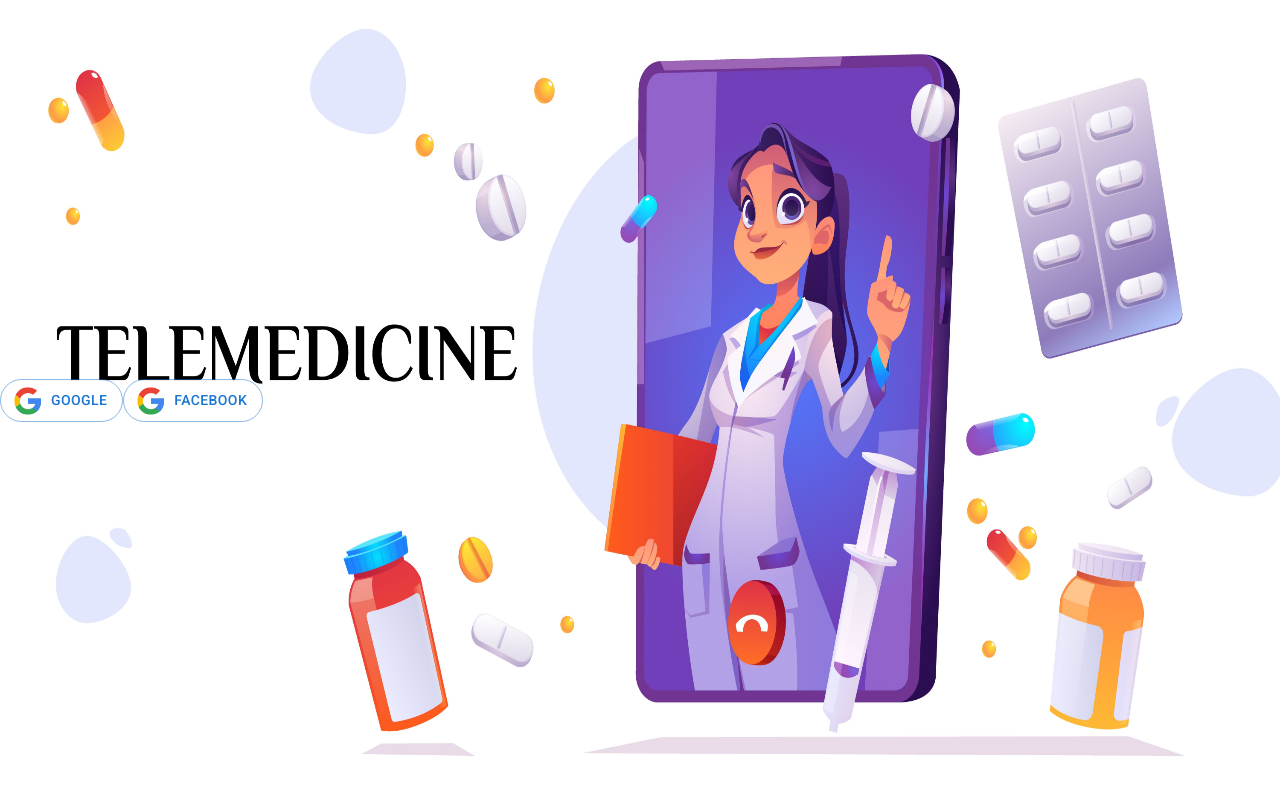
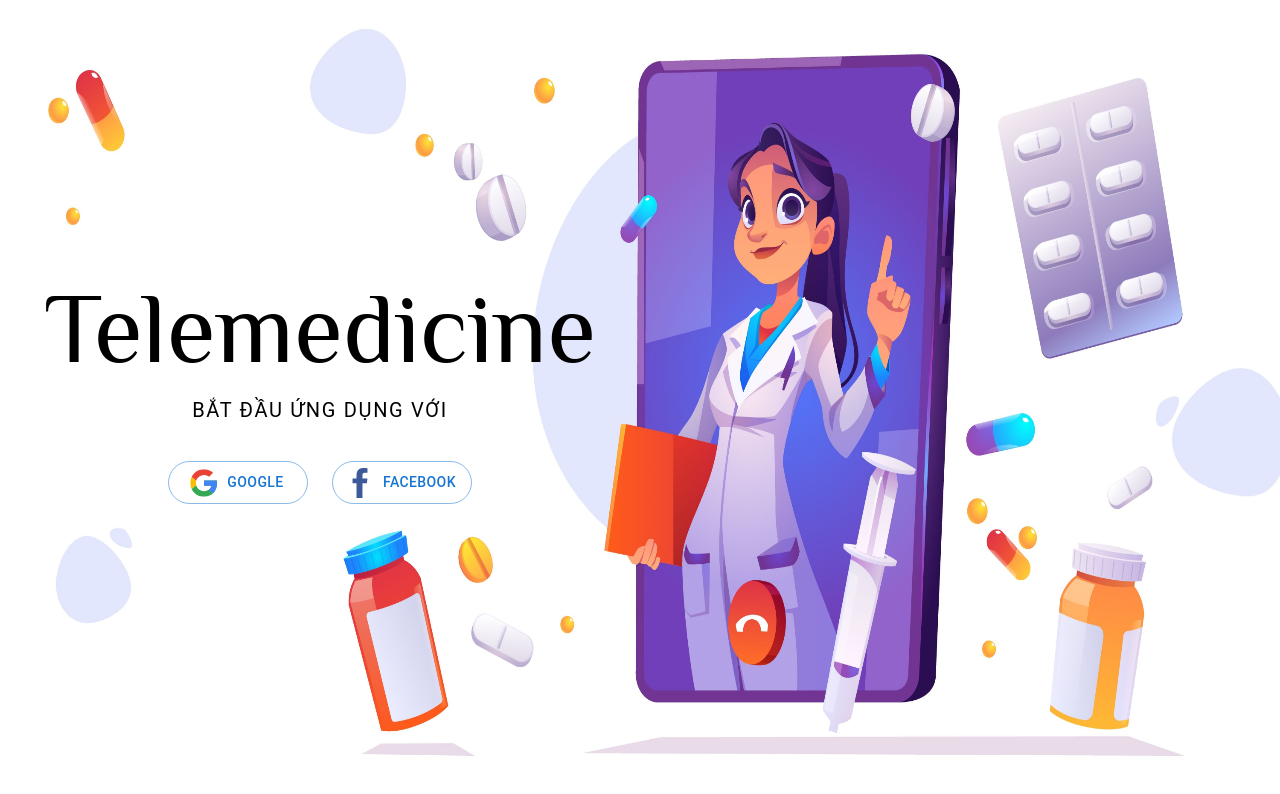
Before and after one commit to nhanlt1602/bike-admin, a React (Create React App) app: page /login in a window 1280 px wide. Shown: the top 794 px of the page. Built offline with nearby package versions, Linux system fonts and the light colour scheme; no server answers.

Commit message:
add font, FB icon, bgr img, fb btn component

```diff
--- a/public/index.html
+++ b/public/index.html
@@ -7,9 +7,15 @@
         <meta name="theme-color" content="#000000" />
         <meta name="description" content="Web site created using create-react-app" />
         <link rel="stylesheet" href="https://fonts.googleapis.com/icon?family=Material+Icons" />
-        <link
+        <!-- <link
             rel="stylesheet"
             href="https://fonts.googleapis.com/css?family=Roboto:300,400,500,700&display=swap"
+        />
+        <link rel="preconnect" href="https://fonts.googleapis.com"> -->
+        <link rel="preconnect" href="https://fonts.gstatic.com" crossorigin />
+        <link
+            href="https://fonts.googleapis.com/css2?family=Philosopher&display=swap"
+            rel="stylesheet"
         />
         <link rel="apple-touch-icon" href="%PUBLIC_URL%/logo192.png" />
         <!--
--- /dev/null
+++ b/src/components/Button/FacebookButton/index.tsx
@@ -0,0 +1,27 @@
+import facebookLogo from "../../../assets/facebookLogo.svg";
+import ButtonBase, { ButtonBaseProps } from "../ButtonBase";
+
+export interface FacebookButtonProps extends ButtonBaseProps {}
+
+const facebookIconWrapper = {
+    width: "1.5em",
+    height: "1.5em",
+    borderRadius: "50%",
+    marginTop: "1px",
+    marginLeft: "1px",
+};
+
+const FacebookLogo = () => (
+    <div style={facebookIconWrapper}>
+        <img src={facebookLogo} />
+    </div>
+);
+const FacebookButton = (props: FacebookButtonProps) => {
+    const { children } = props;
+    return (
+        <ButtonBase startIcon={<FacebookLogo />} {...props}>
+            {children}
+        </ButtonBase>
+    );
+};
+export default FacebookButton;
--- a/src/containers/Login/index.tsx
+++ b/src/containers/Login/index.tsx
@@ -1,10 +1,12 @@
 import React from "react";
 
+import FacebookButton from "src/components/Button/FacebookButton";
 import GoogleButton from "src/components/Button/GoogleButton";
 
 import loginImg from "../../assets/login.jpg";
 
-import { Grid, Box } from "@mui/material";
+import { Grid, Typography } from "@mui/material";
+import { Box } from "@mui/system";
 import useAuth, { facebookProvider, googleProvider } from "src/hooks/useAuth";
 
 const Login: React.FC = () => {
@@ -21,25 +23,45 @@ const Login: React.FC = () => {
                 justifyContent="center"
                 alignItems="center"
             >
-                <Grid item xs={6} sx={{ display: "flex", flexDirection: "row" }}>
-                    <Box>
+                <Grid item xs={6} pt="6">
+                    <Grid xs={12} sx={{ display: "flex", justifyContent: "center" }}>
+                        <span style={{ fontFamily: "Philosopher", fontSize: 100 }}>
+                            Telemedicine
+                        </span>
+                    </Grid>
+                    <Grid xs={12} sx={{ display: "flex", justifyContent: "center" }}>
+                        <Typography variant="overline" fontSize="20px">
+                            Bắt đầu ứng dụng với
+                        </Typography>
+                    </Grid>
+                    <Grid
+                        xs={12}
+                        sx={{
+                            display: "flex",
+                            flexDirection: "row",
+                            justifyContent: "center",
+                            m: 3,
+                        }}
+                    >
+                        <Box sx={{ width: 140, pr: 3 }}>
                             <GoogleButton
                                 variant="outlined"
+                                fullWidth
                                 onClick={() => login(googleProvider)}
-                            fullWidth
                             >
                                 Google
                             </GoogleButton>
                         </Box>
-                    <Box>
-                        <GoogleButton
+                        <Box sx={{ width: 140 }}>
+                            <FacebookButton
                                 variant="outlined"
+                                fullWidth
                                 onClick={() => login(facebookProvider)}
-                            fullWidth
                             >
                                 Facebook
-                        </GoogleButton>
+                            </FacebookButton>
                         </Box>
+                    </Grid>
                 </Grid>
                 <Grid item xs={6}></Grid>
             </Grid>
```
Also changed, not shown: src/assets/facebookLogo.svg (added), src/assets/login.jpg. Lines whose indentation alone changed are shown as unchanged.
